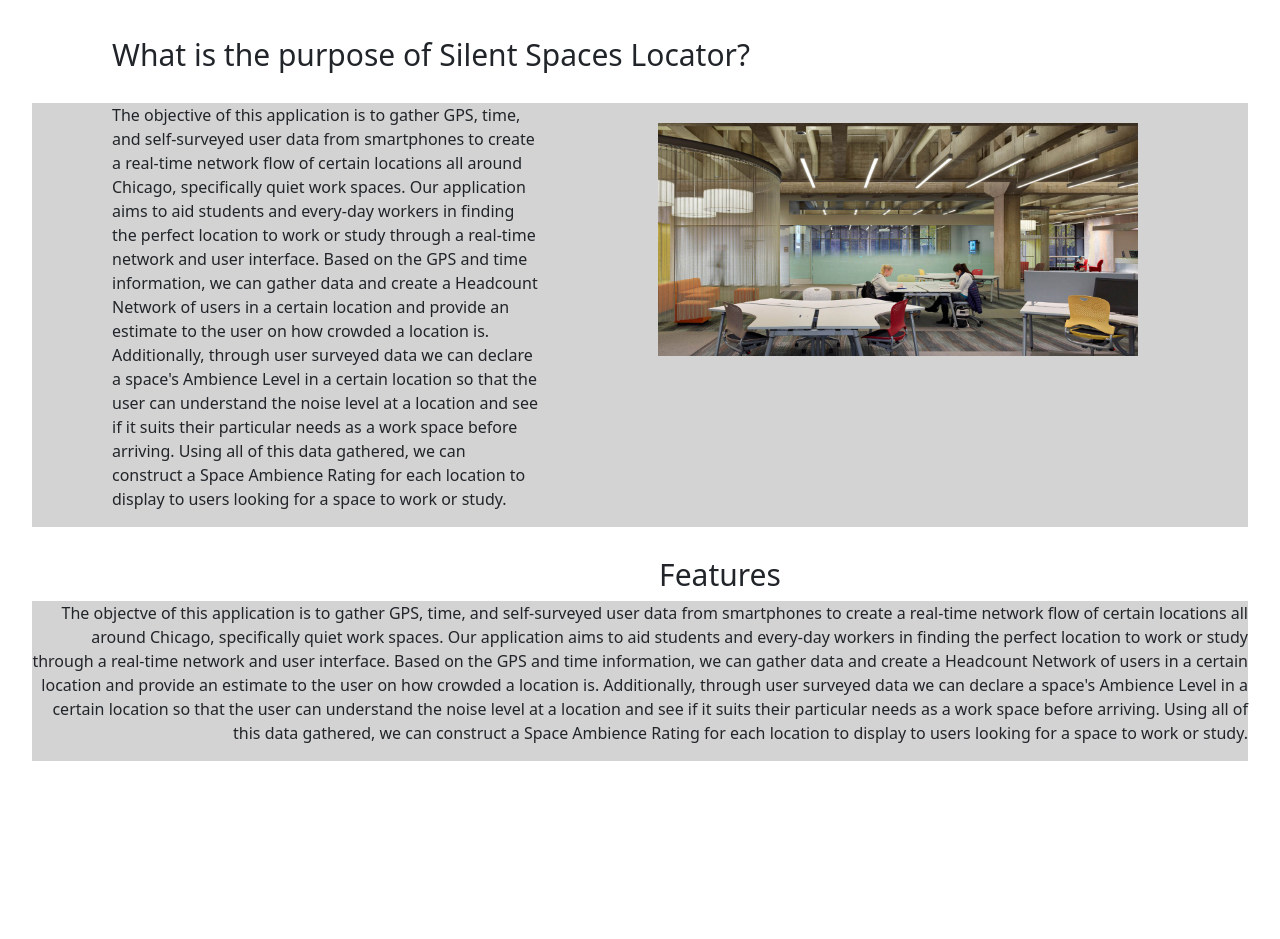
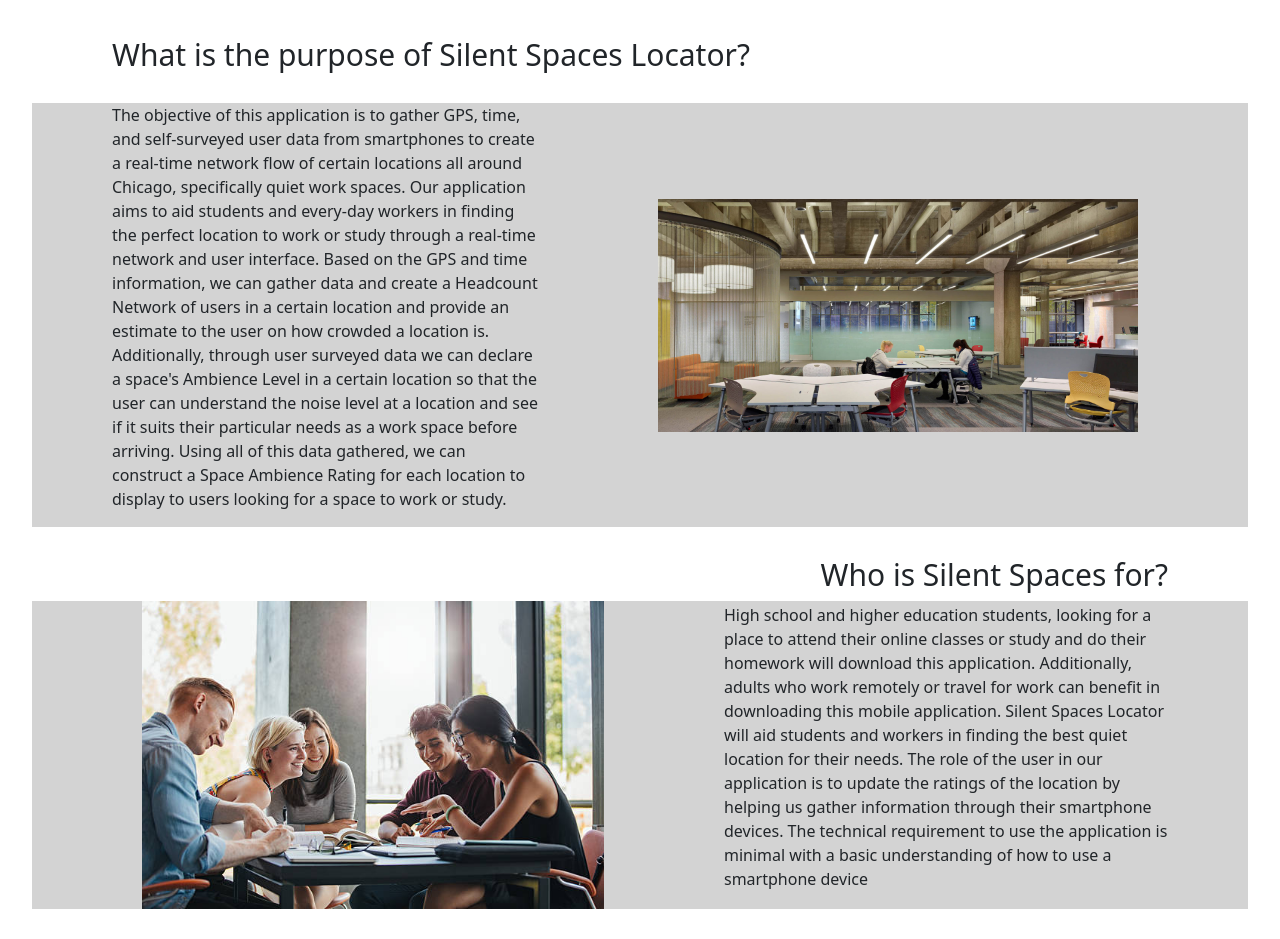
Before and after one commit to Esatduman/Silent-Spaces, a React (Vite) app in the folder Coding Project/silent-spaces/: page / in a window 1280 px wide. Shown: the part 247-1186 px from the top of the page. Before the commit the page ends 1008 px from the top, so only its background shows below. Built offline with nearby package versions, Linux system fonts and the light colour scheme; no server answers.

Commit message:
finished home page

```diff
--- a/Coding Project/silent-spaces/src/routes/Home.jsx
+++ b/Coding Project/silent-spaces/src/routes/Home.jsx
@@ -1,5 +1,6 @@
 import "./Home.scss";
 import ideaCommons from "@assets/ideaCommons.jpg"
+import students from "@assets/students.jpg"
 
 export function Home() {
     return <>
@@ -30,25 +31,22 @@ export function Home() {
         <img src={ideaCommons} class = "picture1"></img>
     </div>
 
-    <h4 class = "features">Features</h4>
+    <h4 class = "header-right">Who is Silent Spaces for?</h4>
 
     <div class = "div3">
-        <p class = "features-text">
-            The objectve of this application is to gather GPS, time, and
-            self-surveyed user data from smartphones to create a real-time
-            network flow of certain locations all around Chicago, specifically
-            quiet work spaces. Our application aims to aid students and every-day
-            workers in finding the perfect location to work or study through a
-            real-time network and user interface. Based on the GPS and time information,
-            we can gather data and create a Headcount Network of users in a certain
-            location and provide an estimate to the user on how crowded a location is.
-            Additionally, through user surveyed data we can declare a space's Ambience
-            Level in a certain location so that the user can understand the noise level
-            at a location and see if it suits their particular needs as a work space
-            before arriving. Using all of this data gathered, we can construct a Space
-            Ambience Rating for each location to display to users looking for a space
-            to work or study.
+        <img src={students} class = "picture2"></img>
+
+        <p class = "paragraph-right">
+            High school and higher education students, looking for a place to attend their online
+            classes or study and do their homework will download this application. Additionally,
+            adults who work remotely or travel for work can benefit in downloading this mobile
+            application. Silent Spaces Locator will aid students and workers in finding the best
+            quiet location for their needs. The role of the user in our application is to update the
+            ratings of the location by helping us gather information through their smartphone
+            devices. The technical requirement to use the application is minimal with a basic
+            understanding of how to use a smartphone device
         </p>
+
     </div>
 
     <></>
--- a/Coding Project/silent-spaces/src/routes/Home.scss
+++ b/Coding Project/silent-spaces/src/routes/Home.scss
@@ -29,25 +29,30 @@
 	width: 480px;
 	height: 233px;
 	margin-right: 110px;
-	margin-top: 20px;
-	// align-self: right;
 }
 
-.features {
-	text-align: center;
+.header-right {
+	text-align: right;
 	padding-top: 30px;
-	padding-left: 160px;
 	font-size: 30px;
+	padding-right: 80px;
+
 }
 
-.features-text {
-	text-align: right;
+.paragraph-right {
+	// padding-top: 20px;
+	padding-right: 80px;
+	padding-left: 120px;
+	text-align: left;
+	flex: 2;
 }
 
 .picture2 {
-
+	width: 512px;
+	height: 308px;
+	margin-left: 110px;
+	flex: 1;
 }
-
 
 .div1 {
 	// background-color: lightgray;
@@ -57,11 +62,14 @@
 .div2 {
 	display : flex;
 	align-items: flex-start;
+	align-items: center;
 	background-color: lightgray;
 }
 
 .div3 {
 	display: flex;
 	align-items: flex-start;
+	align-items: center;
 	background-color: lightgray;
+	margin-bottom: 30px;
 }
```
Also changed, not shown: Coding Project/silent-spaces/src/assets/students.jpg (added).
